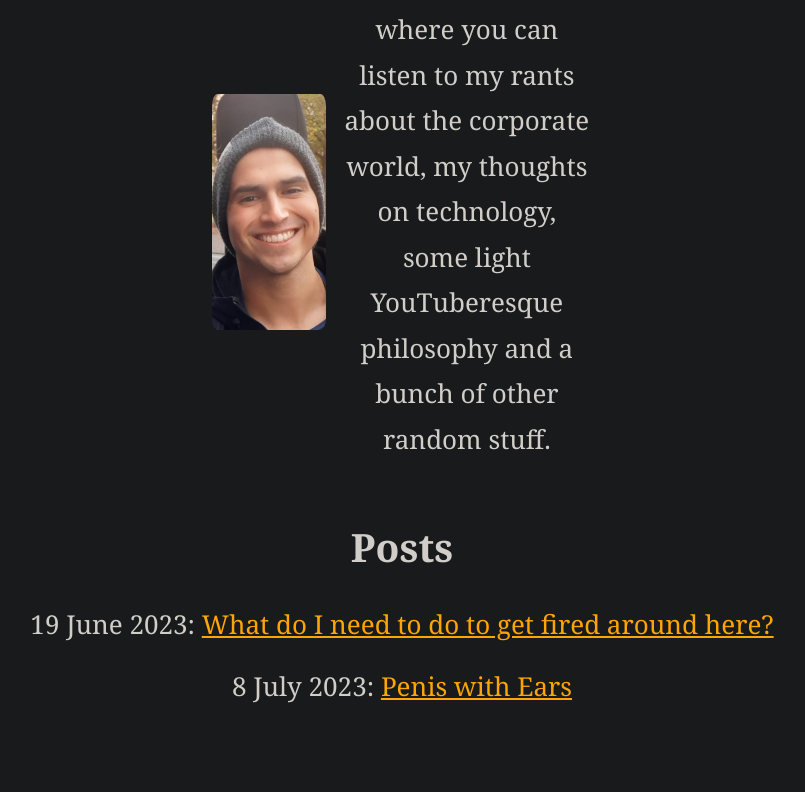
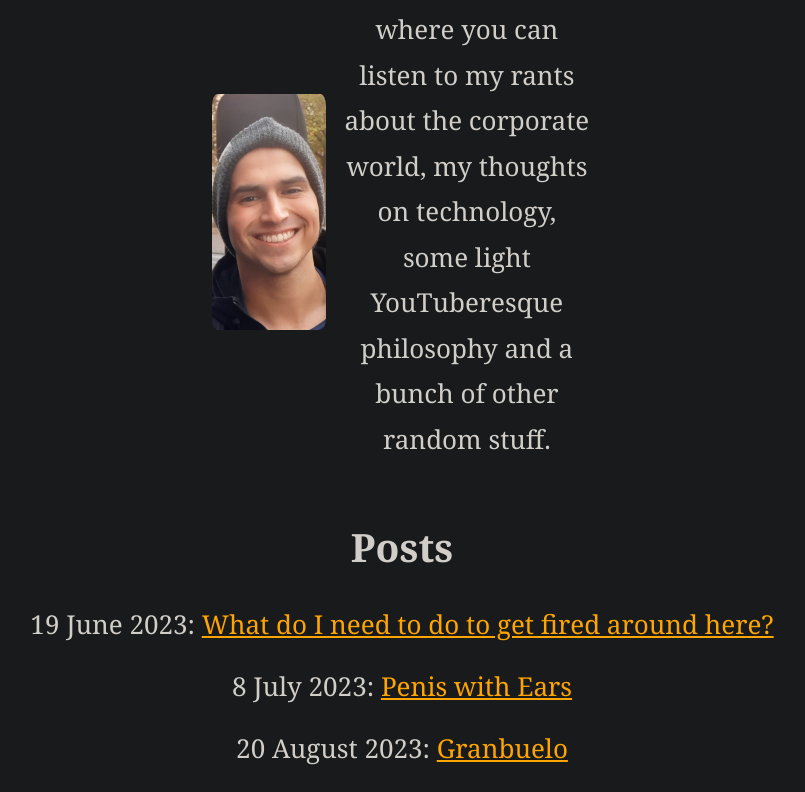
Before and after one commit to chrismlittle123/my-blog, a React (Vite) app in the folder frontend/: page / in a window 1280 px wide. Shown: the part 205-997 px from the top of the page, without its empty margins (238-1043 px from the left). Before the commit the page ends 935 px from the top, so only its background shows below. Built offline with nearby package versions, Linux system fonts and the light colour scheme.

Commit message:
Add blogpost to homepage

```diff
--- a/frontend/src/Home.tsx
+++ b/frontend/src/Home.tsx
@@ -12,6 +12,11 @@ const Home: React.FC = () => {
       id: 2,
       heading: "Penis with Ears",
       date: "8 July 2023",
+    },
+    {
+      id: 3,
+      heading: "Granbuelo",
+      date: "20 August 2023",
     },
   ];
 
```
